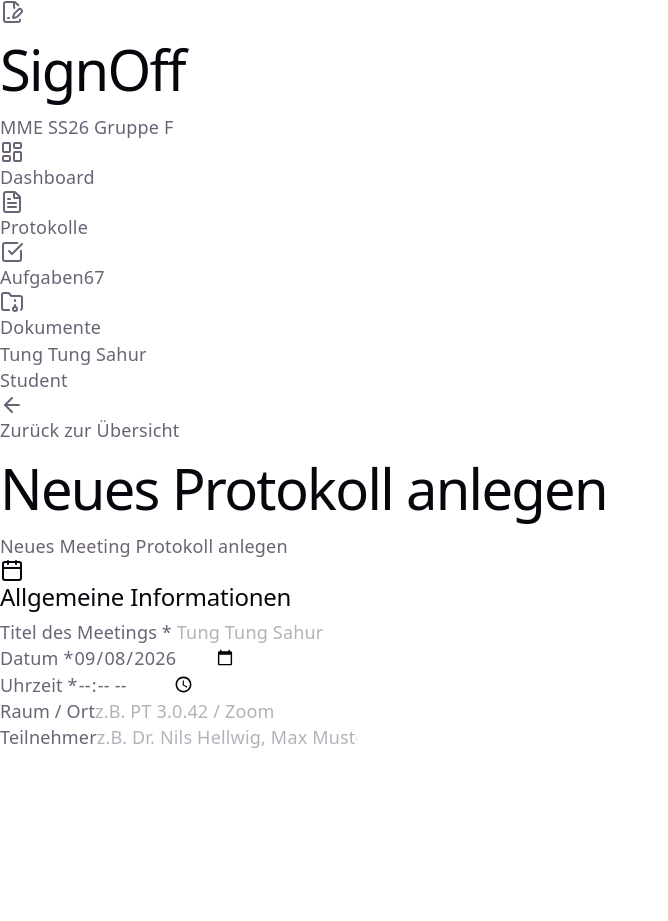
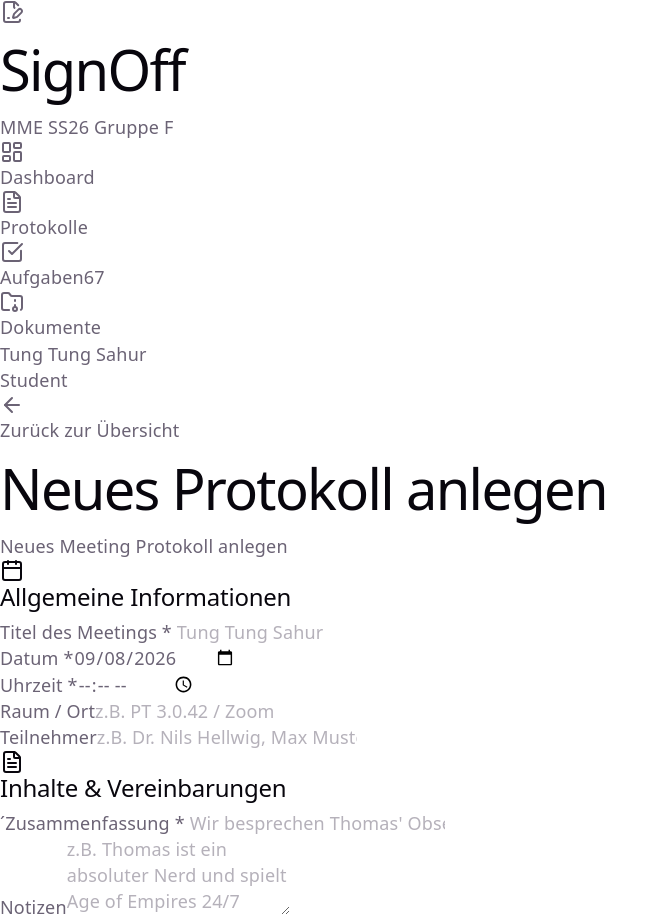
Before and after one commit to BastianOch/MME_SS26_Gruppe_F_SignOff, a React app in the folder frontend/: page /protokolle/neu in a window 1280 px wide. Shown: the whole page, without its empty margins (0-668 px from the left). Before the commit the page ends 800 px from the top, so only its background shows below. Built offline with nearby package versions, Linux system fonts and the light colour scheme; the HTML template or start-up script is replaced by a standard one.

Commit message:
add date/time grid, summary input and notes textarea

```diff
--- a/frontend/src/pages/NewProtocolPage.jsx
+++ b/frontend/src/pages/NewProtocolPage.jsx
@@ -163,7 +163,47 @@ function NewProtocolPage() {
             className="w-full px-3.5 py-2 border border-gray-300 rounded-lg text-sm focus:outline-none focus:ring-2 focus:ring-blue-500"
           />
         </div>
-      </form>
+        {/* Next up: Inhalte und Vereinbarungen  */}
+        <div className="bg-white p-6 rounded-xl border border-grey-200 shadow-sm space-y-4">
+          <h2 className="text-base font-semibold text-gray-900 border-b border-gray-100 pb-3 flex items-center">
+            <FileText className="w-5 h-5 text-blue-600" />
+            <span>Inhalte & Vereinbarungen</span>
+          </h2>
+          {/* Next up: a quick little summary of everything relevant */}
+          <div>
+            <label htmlFor="summary" className="block text-sm font-medium text-gray-700 mb-1">
+              ´Zusammenfassung *
+            </label>
+            <input
+              type="text"
+              id="summary"
+              name="summary"
+              required
+              value={formData.summary}
+              onChange={handleChange}
+              placeholder=" Wir besprechen Thomas' Obsession mit Age of Empires"
+              className="w-full px-3.5 py-2 border border-gray-300 rounded-lg text-sm focus:outline-none focus:ring-2 focus:ring-blue-500"
+            />
+          </div>
+          {/* Next up: Relevant Notes (Textarea) */}
+        </div>
+        <label htmlFor="notes" className="block text-sm font-medium text-gray-700 mb-1">
+          Notizen
+        </label>
+        {/* // TextArea is commonly used for bigger text inputs, f.e.: comments
+        // rows defines the standardized height of the textarea */}
+        <textarea
+          id="notes"
+          name="notes"
+          rows={3}
+          value={formData.notes}
+          onChange={handleChange}
+          placeholder="z.B. Thomas ist ein absoluter Nerd und spielt Age of Empires 24/7"
+          // resize-y allows the user to resize the textarea, but only vertically
+          // This makes for a good design compromize
+          className="w-full px-3.5 py-2 border border-gray-300 rounded-lg text-sm focus:outline-none focus:ring-2 focus:ring-blue-500 resize-y"
+        />
+      </form >
     </main >
   )
 }
```
